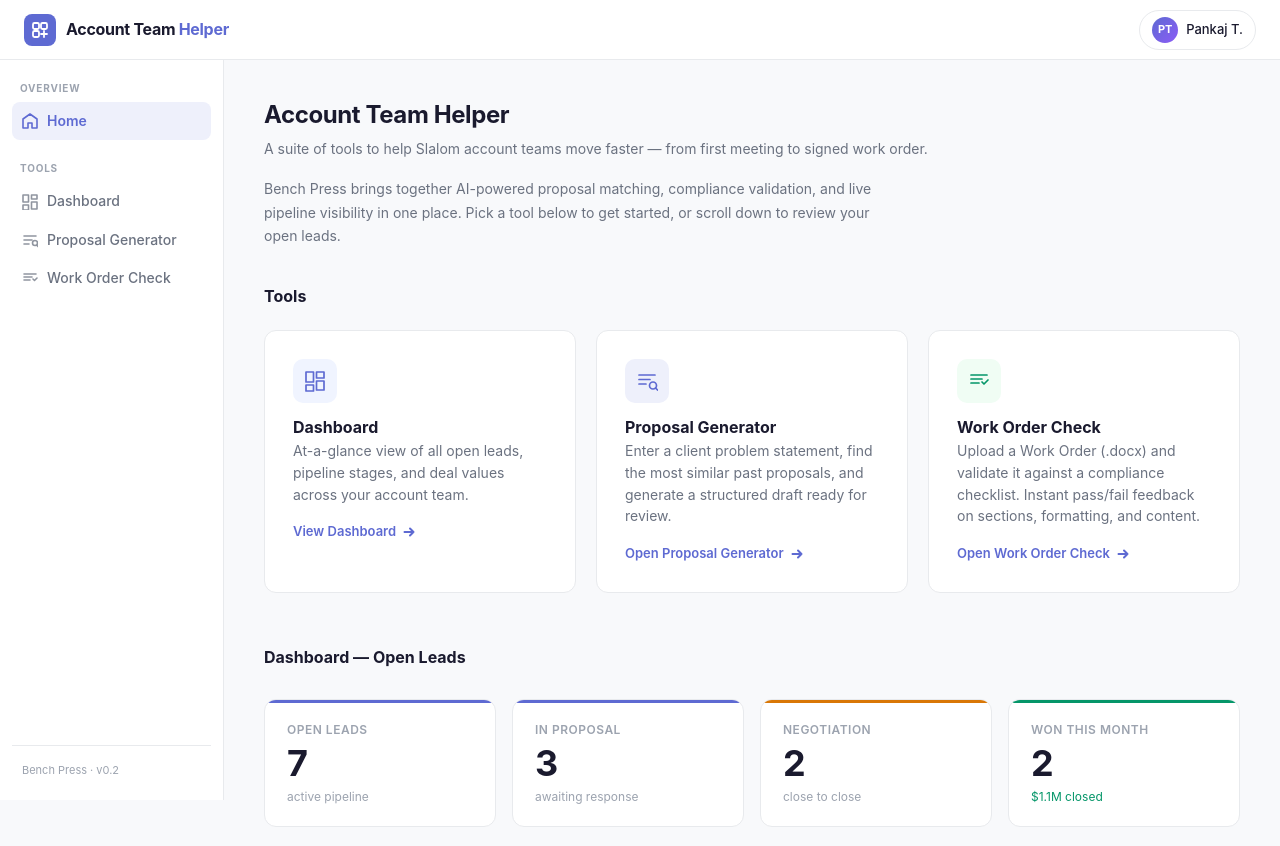
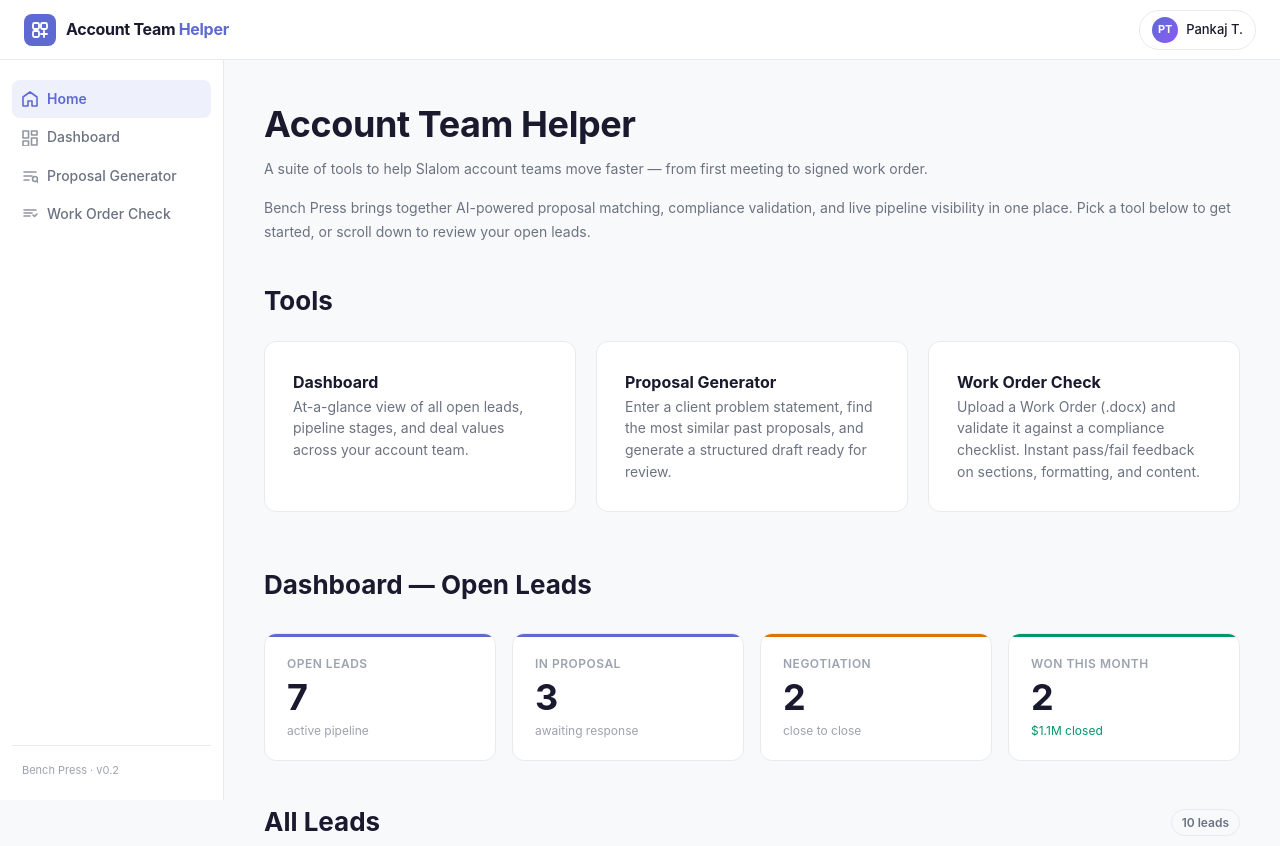
Before and after one commit to matt-penfield/bench_press_proposal, a website: page src/frontend/home.html in a window 1280 px wide. Shown: the top 846 px of the page. Drawn offline with Linux system fonts and the light colour scheme.

Commit message:
feat: UX/UI improvements across all pages
- Add H1 page titles and subtitles to Proposal Generator and Work Order Check pages
- Move status indicator below input section, centered
- Remove Overview/Tools nav section labels from sidebar
- Remove feature card icons and CTAs on Home; link via card wrapper
- Add smooth scroll with offset to Dashboard anchor on Home
- Increase Account Team Helper title to 36px; section titles to 26px
- Remove redundant empty-state copy on Proposal Generator

```diff
--- a/src/frontend/home.html
+++ b/src/frontend/home.html
@@ -19,6 +19,8 @@
       --text-3:        #9ca3af;
     }
 
+    html { scroll-behavior: smooth; }
+
     body {
       font-family: -apple-system, BlinkMacSystemFont, "Segoe UI", Roboto, Helvetica, Arial, sans-serif;
       background: var(--bg);
@@ -30,7 +32,7 @@
     main { padding: 36px 40px 60px; }
 
     .page-title {
-      font-size: 24px;
+      font-size: 36px;
       font-weight: 700;
       letter-spacing: -0.4px;
       color: var(--text);
@@ -108,7 +110,7 @@
     }
 
     .section-title {
-      font-size: 16px;
+      font-size: 26px;
       font-weight: 700;
       color: var(--text);
     }
@@ -286,10 +288,7 @@
       <div class="page-title">Account Team Helper</div>
       <div class="page-subtitle">A suite of tools to help Slalom account teams move faster — from first meeting to signed work order.</div>
 
-      <p style="margin-top:16px;font-size:14px;color:var(--text-2);max-width:640px;line-height:1.7;">
-        Bench Press brings together AI-powered proposal matching, compliance validation, and live pipeline visibility in one place.
-        Pick a tool below to get started, or scroll down to review your open leads.
-      </p>
+      <p style="margin-top:16px;font-size:14px;color:var(--text-2);line-height:1.7;">Bench Press brings together AI-powered proposal matching, compliance validation, and live pipeline visibility in one place. Pick a tool below to get started, or scroll down to review your open leads.</p>
 
       <!-- Tool cards -->
       <div class="section-header" style="margin-top:36px;">
@@ -298,59 +297,29 @@
 
       <div class="feature-grid" style="grid-template-columns:repeat(3,1fr);">
         <a href="#dashboard" class="feature-card">
-          <div class="feature-card-icon" style="background:#f0f4ff;">
-            <svg width="22" height="22" viewBox="0 0 22 22" fill="none" stroke="#5e6ad2" stroke-width="1.7" stroke-linecap="round" stroke-linejoin="round">
-              <path d="M2 2h7.5v10H2zM12.5 2H20v6h-7.5zM12.5 11H20v9h-7.5zM2 15h7.5v6H2z"/>
-            </svg>
-          </div>
           <div>
             <div class="feature-card-title">Dashboard</div>
             <div class="feature-card-desc">At-a-glance view of all open leads, pipeline stages, and deal values across your account team.</div>
           </div>
-          <div class="feature-card-cta">
-            View Dashboard
-            <svg width="14" height="14" viewBox="0 0 14 14" fill="none" stroke="currentColor" stroke-width="2" stroke-linecap="round" stroke-linejoin="round"><path d="M2.5 7h9M8 3.5L11.5 7 8 10.5"/></svg>
-          </div>
         </a>
 
         <a href="../../index.html" class="feature-card">
-          <div class="feature-card-icon indigo">
-            <svg width="22" height="22" viewBox="0 0 22 22" fill="none" stroke="#5e6ad2" stroke-width="1.7" stroke-linecap="round" stroke-linejoin="round">
-              <path d="M3 5h16M3 9.5h11M3 14h7"/>
-              <circle cx="17" cy="15.5" r="3.5"/>
-              <path d="M19.5 18l2 2"/>
-            </svg>
-          </div>
           <div>
             <div class="feature-card-title">Proposal Generator</div>
             <div class="feature-card-desc">Enter a client problem statement, find the most similar past proposals, and generate a structured draft ready for review.</div>
           </div>
-          <div class="feature-card-cta">
-            Open Proposal Generator
-            <svg width="14" height="14" viewBox="0 0 14 14" fill="none" stroke="currentColor" stroke-width="2" stroke-linecap="round" stroke-linejoin="round"><path d="M2.5 7h9M8 3.5L11.5 7 8 10.5"/></svg>
-          </div>
         </a>
 
         <a href="./work-order-check.html" class="feature-card">
-          <div class="feature-card-icon teal">
-            <svg width="22" height="22" viewBox="0 0 22 22" fill="none" stroke="#059669" stroke-width="1.7" stroke-linecap="round" stroke-linejoin="round">
-              <path d="M3 5h16M3 9h11M3 13h8"/>
-              <path d="M14 12l2 2 4-4"/>
-            </svg>
-          </div>
           <div>
             <div class="feature-card-title">Work Order Check</div>
             <div class="feature-card-desc">Upload a Work Order (.docx) and validate it against a compliance checklist. Instant pass/fail feedback on sections, formatting, and content.</div>
-          </div>
-          <div class="feature-card-cta">
-            Open Work Order Check
-            <svg width="14" height="14" viewBox="0 0 14 14" fill="none" stroke="currentColor" stroke-width="2" stroke-linecap="round" stroke-linejoin="round"><path d="M2.5 7h9M8 3.5L11.5 7 8 10.5"/></svg>
           </div>
         </a>
       </div>
 
       <!-- Dashboard section -->
-      <div class="section-header" style="margin-top:52px;" id="dashboard">
+      <div class="section-header" style="margin-top:52px;scroll-margin-top:80px;" id="dashboard">
         <div class="section-title">Dashboard — Open Leads</div>
       </div>
 
--- a/src/frontend/shell.js
+++ b/src/frontend/shell.js
@@ -198,10 +198,8 @@ function buildSidebar(active, links) {
     </a>`;
 
   return `
-    <span class="nav-section-label">Overview</span>
     ${item('home', links.home, 'Home', '<path d="M8 1L1 6v9h5v-5h4v5h5V6z"/>')}
 
-    <span class="nav-section-label">Tools</span>
     ${item('dashboard', links.home + '#dashboard', 'Dashboard',
       '<path d="M1 1h5.5v7H1zM9.5 1H15v4H9.5zM9.5 8H15v7H9.5zM1 11h5.5v5H1z"/>')}
     ${item('proposal', links.proposal, 'Proposal Generator',
```
Also changed, not shown: index.html (+23 -23 lines), src/frontend/work-order-check.html (+9 -0 lines).
